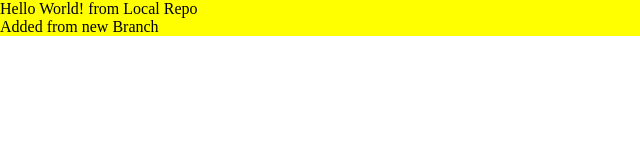
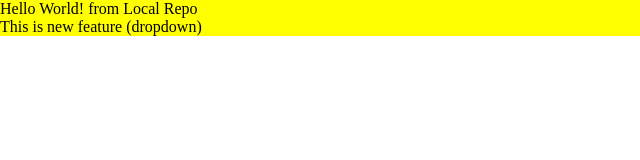
Before and after one commit to harshchouhan02/LocalRepo, a plain HTML site: page index.html in a window 1280 px wide. Shown: the full height of the page, 0-640 px from the left. Drawn offline with Linux system fonts and the light colour scheme.

```diff
--- a/index.html
+++ b/index.html
@@ -8,6 +8,6 @@
 </head>
 <body>
     <p>Hello World! from Local Repo</p>
-    <p>Added from new Branch</p>
+    <p>This is new feature (dropdown)</p>
 </body>
 </html>
```
